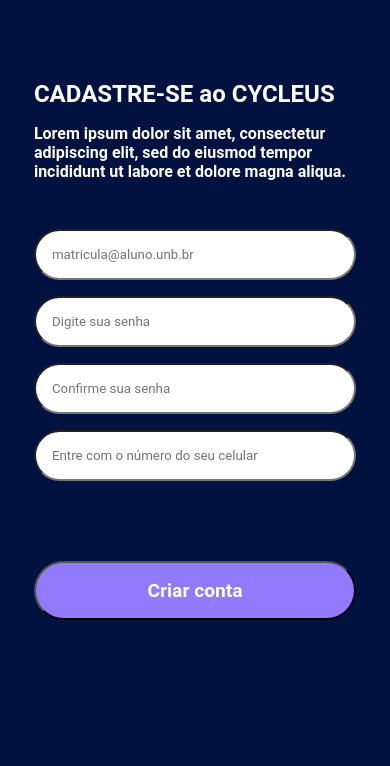
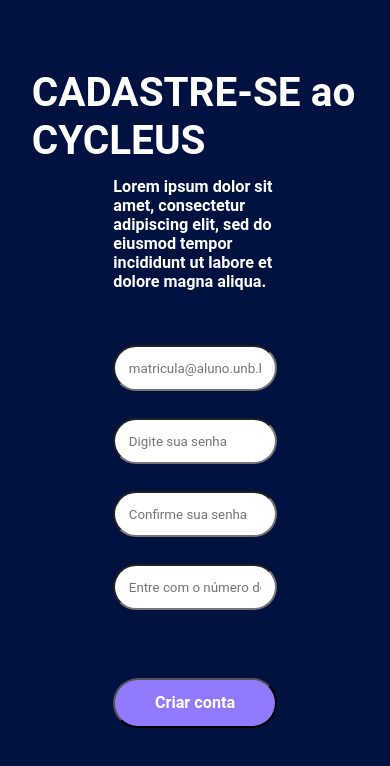
Before and after one commit to yuriAlves5/PI2_CYCLEUS_FRONTEND, a React (Create React App) app: page /register in a window 390 px wide. Shown: the top 766 px of the page. Built offline with nearby package versions, Linux system fonts and the light colour scheme.

Commit message:
terminando rresponsividade de algumas telas

```diff
--- a/src/App.scss
+++ b/src/App.scss
@@ -64,9 +64,35 @@
   width: 100%;
   max-width: 100%;
   height: 100%;
+  max-height: 100vh;
 }
 
 h1,h2,h3,h4,h5,h6,p{
   font-weight: 600;
   font-family: Roboto;
 }
+
+
+@media (max-width: 1080px) {
+  html {
+    font-size: 93.75%;
+  }
+}
+
+@media (max-width: 720px) {
+  html {
+    font-size: 87.5%;
+  }
+}
+
+@media (max-width: 540px) {
+  html {
+    font-size: 84.375%;
+  }
+}
+
+@media (max-width: 360px) {
+  html {
+    font-size: 81.25%;
+  }
+}
--- /dev/null
+++ b/src/pages/home/home.scss
@@ -0,0 +1,82 @@
+
+.home-wrapper{
+    width: 100%;
+    height: 100vh;
+    display: flex;
+    flex-direction: column;
+
+    align-items: center;
+
+
+    .home-container{
+        display: flex;
+        flex-direction: column;
+        gap: 4rem;
+        width: 80%;
+
+        max-width: 1200px;
+        height: 100%;
+        padding: 2rem 0;
+
+        align-items: center;
+        justify-items: center;
+
+    .home-logo{
+        width: 80%;
+        max-width: 680px;
+    }
+
+    .home-bike{
+        width: 50%;
+        max-width: 420px;
+    }
+
+    .home-buttons{
+        display: flex;
+        flex-direction: column;
+        gap: 2rem;
+        width: 80%;
+        align-items: center;
+
+        .botoes{
+            padding: 0.5rem 1.5rem;
+            font-weight: bold;
+            font-size: 1.5rem;
+            width: 80%;
+            min-width: 200px;
+
+            border-radius: 15px;
+            color: white;
+            background-color: var(--marine);
+        }
+    }
+
+    }
+
+}
+
+
+
+
+
+
+@media (max-width: 900px) {
+
+    .home-wrapper{
+        .home-container{
+
+            .home-logo{
+                width: 80%;
+            }
+
+            .home-bike{
+                width: 60%;
+            }
+
+            .home-buttons{
+
+                width: 100%;
+            }
+        }
+    }
+ }
--- a/src/pages/home/index.js
+++ b/src/pages/home/index.js
@@ -1,19 +1,34 @@
 /* eslint-disable jsx-a11y/alt-text */
-import "./login.scss"
+import "./home.scss"
+
+import { useNavigate } from 'react-router-dom';
+
 
 import React from 'react';
 
 const Home = () => {
+
+  const navigate = useNavigate();
+
+  const navigateToLogin = () => {
+    navigate('/login');
+  }
+
+  const navigateToRegister = () =>{
+    navigate('/register');
+  }
+
   return (
     <div className="home-wrapper">
 
       <div className="home-container">
 
-        <img className="logo" src="./cycleus-marine.png"/>
-        <img className="bike" src="./bike.png"/>
-        <div className="buttons">
-        <button className="login">Login</button>
-        <button className="register">CADASTRE-SE</button>
+        <img className="home-logo" src="./cycleus-marine.png"/>
+        <img className="home-bike" src="./bike.png"/>
+
+        <div className="home-buttons">
+          <button className="botoes" onClick={navigateToLogin } >Login</button>
+          <button className="botoes" onClick={navigateToRegister}>CADASTRE-SE</button>
         </div>
 
       </div>
--- a/src/pages/home/login.scss
+++ /dev/null
@@ -1,75 +0,0 @@
-@media (max-width: 900px) {
-
-        .home-wrapper{
-            width: 100%;
-            max-width: 900px;
-            height: 100vh;
-
-            display: flex;
-            flex-direction: column;
-
-            align-items: center;
-
-
-        }
-
-        .home-container{
-
-            display: flex;
-            flex-direction: column;
-            gap: 4rem;
-            width: 80%;
-            height: 100%;
-            padding: 2rem 0;
-
-
-
-
-
-        }
-
-        .bike{
-            padding: 0 2rem;
-
-        }
-
-        .buttons{
-            display: flex;
-            flex-direction: column;
-            gap: 2rem;
-            align-items: center;
-
-
-            button{
-                padding: 0.5rem 1rem;
-                font-weight: bold;
-                font-size: 1.5rem;
-
-                width: 80%;
-                border-radius: 15px;
-                border-color: var(--marine3);
-                border: 2px solid var(--marine3);
-            }
-
-            .login{
-                color: var(--marine);
-
-                &:hover{
-                    background-color: var(--marine);
-                    color: var(--white);
-                }
-            }
-
-            .register{
-                background-color: var(--marine);
-                color: var(--white);
-
-                &:hover{
-                    background-color: var(--white);
-                    color: var(--marine);
-                }
-            }
-        }
-
-
-}
--- a/src/pages/login/index.js
+++ b/src/pages/login/index.js
@@ -12,8 +12,8 @@
         <h1>Faça seu login</h1>
 
         <form>
-          <input type="text "placeholder="aluno@matricula.unb.br"></input>
-          <input type="password "placeholder="DIgite sua senha"></input>
+          <input className="login-input"type="text" placeholder="aluno@matricula.unb.br"></input>
+          <input className="login-input" type="password" placeholder="Digite sua senha"></input>
         </form>
 
         <button className="submit-btn"><strong>Login</strong></button>
--- a/src/pages/login/login.scss
+++ b/src/pages/login/login.scss
@@ -1,4 +1,81 @@
+.login-wrapper{
+    width: 100%;
 
+    display: flex;
+    flex-direction: column;
+    align-items: center;
+    justify-items: center;
+    margin: 0 auto;
+
+    height: 100%;
+    max-height: 100vh;
+
+    background-color: var(--marine);
+}
+
+.login-container{
+
+
+    max-width: 1200px;
+    display: flex;
+    flex-direction: column;
+    align-items: center;
+    justify-items: center;
+    padding: 4rem 0;
+    gap: 3rem;
+
+
+}
+
+.login-header{
+    width: 80%;
+    background-color: white;
+    border-radius: 15px;
+    padding: 0.8rem 4rem;
+    display: flex;
+
+    img{
+        width: 90%;
+        margin: 0 auto;
+    }
+}
+
+h1{
+    color: white;
+    font-size: 3rem;
+}
+
+form{
+    width: 70%;
+    display: flex;
+    flex-direction: row;
+
+    gap: 1rem;
+
+    .login-input{
+        width: 100%;
+
+        padding: 1rem ;
+        font-size: 1.2rem;
+        border-radius: 81px;
+    }
+}
+
+.submit-btn{
+
+    padding: 1rem;
+    font-size: 1.2rem;
+    border-radius: 81px;
+    background-color: var(--purple);
+    color: white;
+
+    width: 50%;
+
+    &:hover{
+        background-color: var(--purple-100);
+        cursor: pointer;
+    }
+}
 
 @media (max-width:900px) {
 
@@ -46,7 +123,7 @@
 
             gap: 1rem;
 
-            input{
+            .login-input{
                 width: 100%;
 
                 padding: 1rem ;
--- a/src/pages/register/register.scss
+++ b/src/pages/register/register.scss
@@ -1,4 +1,76 @@
+.register-wrapper{
+    width: 100%;
 
+    height: 100%;
+    display: flex;
+    flex-direction: column;
+    align-items: center;
+    padding: 4rem 0;
+    background-color: var(--marine);
+}
+
+.register-container{
+    display: flex;
+    flex-direction: column;
+    margin: 0 auto;
+    width: 80%;
+    max-width: 1200px;
+    width: 100%;
+    align-items: center;
+
+
+}
+
+.register-title{
+    display: flex;
+    flex-direction: column;
+    width: 100%;
+    gap: 2rem;
+    align-items: center;
+
+    h2{
+        color: white;
+        font-size: 3rem;
+
+    }
+
+    p{
+        color: white;
+        width: 50%;
+        font-size: 1.2rem;
+    }
+
+
+}
+
+.register-form{
+    display: grid;
+    grid-template-columns: 1fr 1fr;
+    margin-top: 2rem;
+    gap: 1rem;
+    width: 50%;
+
+    input{
+        padding: 1rem;
+        border-radius: 81px;
+        margin-top: 1rem;
+    }
+}
+
+.create-btn{
+    margin-top: 4rem;
+    padding: 1rem;
+    font-size: 1.2rem;
+    border-radius: 81px;
+    background-color: var(--purple);
+    color: white;
+    width: 50%;
+
+    &:hover{
+        background-color: var(--purple-100);
+        cursor: pointer;
+    }
+}
 
 @media (max-width:900px) {
 
--- a/src/pages/station/index.js
+++ b/src/pages/station/index.js
@@ -10,7 +10,7 @@
 
         <div className="station-header"><img className="logo" src="./cycleus-marine.png"/> </div>
 
-        <input type="text" placeholder="Pesquisar"/>
+        <input className="station-input" type="text" placeholder="Pesquisar"/>
 
         <div className="stations-buttons">
             <div className="fga-station">
--- a/src/pages/station/station.scss
+++ b/src/pages/station/station.scss
@@ -33,8 +33,12 @@
         background-color: white;
         border-radius: 15px;
         padding: 0.8rem 4rem;
+        display: flex;
+
+        justify-content: center;
 
         img{
+
             max-width: 100%;
         }
     }
```
